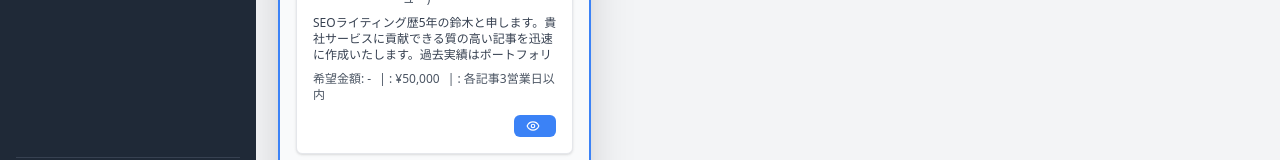
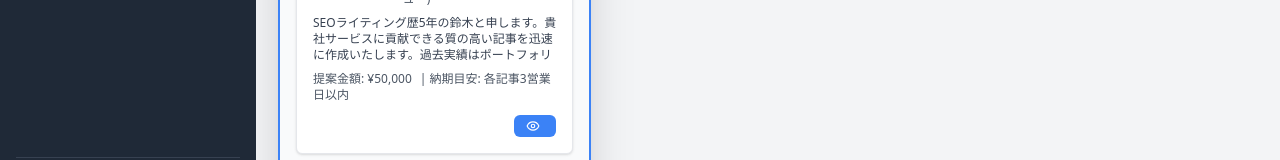
Before and after one commit to ken2san/escrow-app-project, a React (Create React App) app: page / in a window 1280 px wide. Both pictures are taken after a click on the button "提案を確認する". Shown: the part 574-734 px from the top of the page. Built offline with nearby package versions, Linux system fonts and the light colour scheme.

Commit message:
fix: correct proposal label display (proposedAmount/estimatedDeliveryTime i18n)

```diff
--- a/src/components/dashboard/ProposalItem.js
+++ b/src/components/dashboard/ProposalItem.js
@@ -38,12 +38,11 @@ const ProposalItem = ({ proposal, lang, t, isAnyProposalSelectedOnProject, onVie
       {proposal.proposalText.length > 120 ? '...' : ''}
     </p>
     <div className="text-xs text-gray-600 mt-2">
-      <span>{t('desiredAmount')}: {proposal.desiredAmount ? `¥${Number(proposal.desiredAmount).toLocaleString()}` : '-'}</span>
-      {proposal.proposedAmount && (
-        <span className="ml-2">| {t.proposedAmount}: ¥{Number(proposal.proposedAmount).toLocaleString()}</span>
-      )}
+      <span>
+        {t('proposedAmount')}: {proposal.proposedAmount ? `¥${Number(proposal.proposedAmount).toLocaleString()}` : proposal.desiredAmount ? `¥${Number(proposal.desiredAmount).toLocaleString()}` : '-'}
+      </span>
       {proposal.estimatedDeliveryTime && (
-        <span className="ml-2">| {t.estimatedDeliveryTime}: {proposal.estimatedDeliveryTime}</span>
+        <span className="ml-2">| {t('estimatedDeliveryTime')}: {proposal.estimatedDeliveryTime}</span>
       )}
     </div>
     <div className="mt-3 flex justify-end space-x-2">
```
